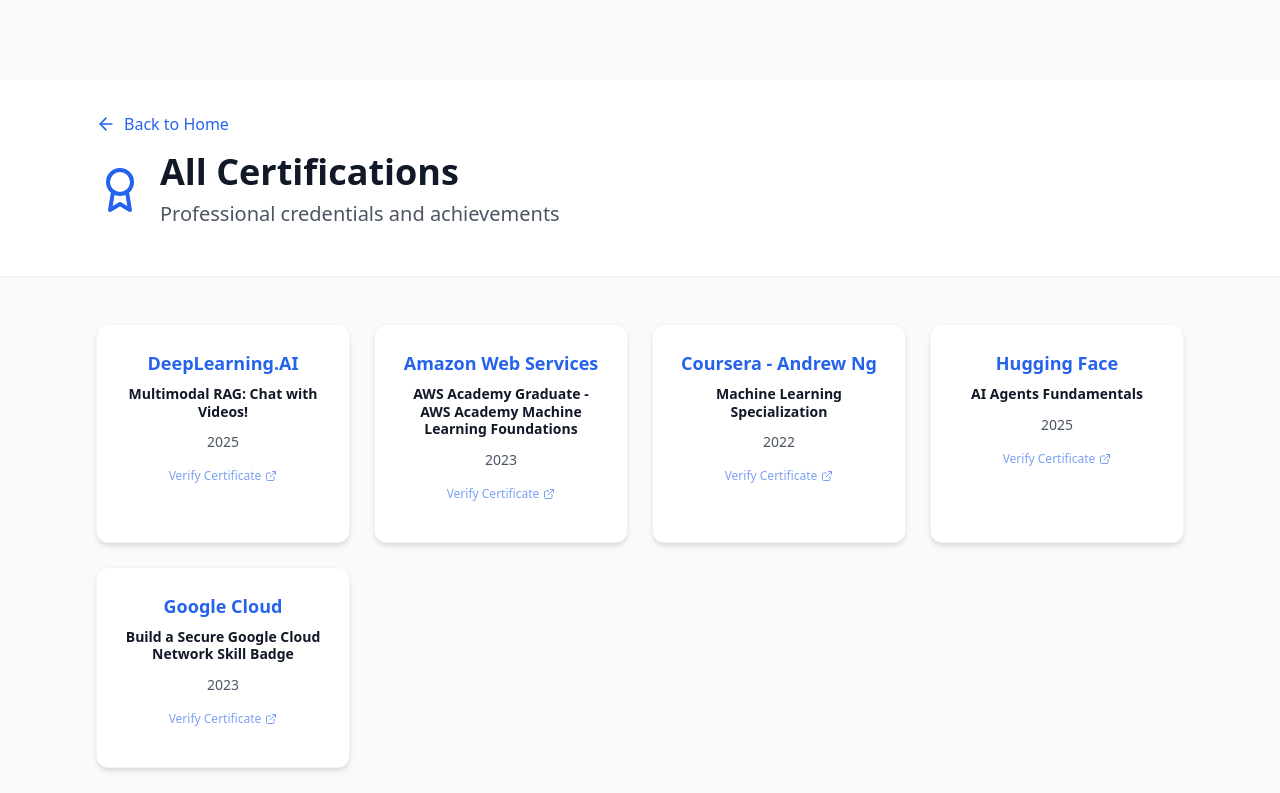
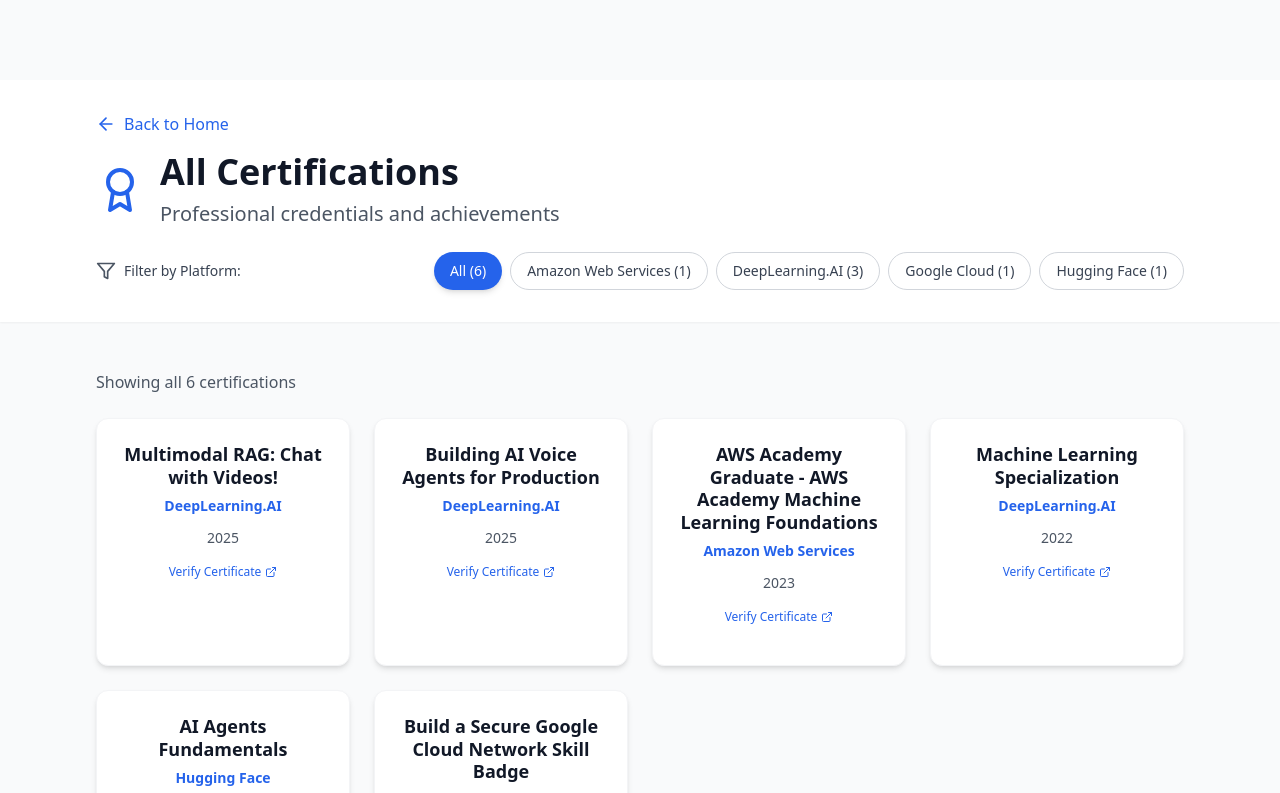
Before and after one commit to Jiten-Bhalavat/Portfolio, a React (Vite) app: page /certifications in a window 1280 px wide. Shown: the top 793 px of the page. Built offline with nearby package versions, Linux system fonts and the light colour scheme.

Commit message:
Added Filter and URL Bug sort

```diff
--- a/src/App.tsx
+++ b/src/App.tsx
@@ -501,14 +501,14 @@
                 className="bg-white rounded-xl p-6 shadow-md hover:shadow-xl transition-all duration-300 text-center group cursor-pointer transform hover:-translate-y-1 border border-gray-100"
               >
                 <div className="mb-4">
-                  <h3 className="text-lg font-bold text-blue-600 mb-2 group-hover:text-blue-800 transition-colors">
+                  <h3 className="text-lg font-bold text-gray-900 mb-2 leading-tight">
+                    {cert.title}
+                  </h3>
+                  <h4 className="font-semibold text-blue-600 mb-3 text-sm group-hover:text-blue-800 transition-colors">
                     {cert.issuer}
-                  </h3>
-                  <h4 className="font-semibold text-gray-900 mb-3 text-sm leading-tight">
-                    {cert.title}
                   </h4>
                   <p className="text-gray-600 text-sm mb-4">{cert.date}</p>
-                  <div className="flex items-center justify-center text-blue-600 opacity-60 group-hover:opacity-100 transition-opacity">
+                  <div className="flex items-center justify-center text-blue-600 transition-opacity">
                     <span className="text-xs mr-1">Verify Certificate</span>
                     <ExternalLink size={12} />
                   </div>
--- a/src/components/CertificationsPage.tsx
+++ b/src/components/CertificationsPage.tsx
@@ -1,9 +1,24 @@
-import React from 'react';
-import { Award, ArrowLeft, ExternalLink } from 'lucide-react';
+import React, { useState, useMemo } from 'react';
+import { Award, ArrowLeft, ExternalLink, Filter } from 'lucide-react';
 import { Link } from 'react-router-dom';
 import { allCertifications } from '../data/certifications';
 
 const CertificationsPage = () => {
+  const [selectedFilter, setSelectedFilter] = useState<string>('all');
+
+  // Get unique issuers for filter options
+  const uniqueIssuers = useMemo(() => {
+    const issuers = [...new Set(allCertifications.map(cert => cert.issuer))];
+    return issuers.sort();
+  }, []);
+
+  // Filter certifications based on selected filter
+  const filteredCertifications = useMemo(() => {
+    if (selectedFilter === 'all') {
+      return allCertifications;
+    }
+    return allCertifications.filter(cert => cert.issuer === selectedFilter);
+  }, [selectedFilter]);
 
   return (
     <div className="min-h-screen bg-gray-50 pt-20">
@@ -17,11 +32,47 @@
             <ArrowLeft size={20} className="mr-2" />
             Back to Home
           </Link>
-          <div className="flex items-center mb-4">
+          <div className="flex items-center mb-6">
             <Award size={48} className="text-blue-600 mr-4" />
             <div>
               <h1 className="text-4xl font-bold text-gray-900">All Certifications</h1>
               <p className="text-xl text-gray-600 mt-2">Professional credentials and achievements</p>
+            </div>
+          </div>
+
+          {/* Filter Section */}
+          <div className="flex flex-col sm:flex-row items-start sm:items-center justify-between gap-4">
+            <div className="flex items-center space-x-2">
+              <Filter size={20} className="text-gray-600" />
+              <span className="text-sm font-medium text-gray-700">Filter by Platform:</span>
+            </div>
+            <div className="flex flex-wrap gap-2">
+              <button
+                onClick={() => setSelectedFilter('all')}
+                className={`px-4 py-2 rounded-full text-sm font-medium transition-all ${
+                  selectedFilter === 'all'
+                    ? 'bg-blue-600 text-white shadow-md'
+                    : 'bg-white text-gray-700 border border-gray-300 hover:border-blue-300 hover:text-blue-600'
+                }`}
+              >
+                All ({allCertifications.length})
+              </button>
+              {uniqueIssuers.map((issuer) => {
+                const count = allCertifications.filter(cert => cert.issuer === issuer).length;
+                return (
+                  <button
+                    key={issuer}
+                    onClick={() => setSelectedFilter(issuer)}
+                    className={`px-4 py-2 rounded-full text-sm font-medium transition-all ${
+                      selectedFilter === issuer
+                        ? 'bg-blue-600 text-white shadow-md'
+                        : 'bg-white text-gray-700 border border-gray-300 hover:border-blue-300 hover:text-blue-600'
+                    }`}
+                  >
+                    {issuer} ({count})
+                  </button>
+                );
+              })}
             </div>
           </div>
         </div>
@@ -29,8 +80,18 @@
 
       {/* Certifications Grid */}
       <div className="max-w-6xl mx-auto px-4 sm:px-6 lg:px-8 py-12">
+        {/* Results Count */}
+        <div className="mb-6">
+          <p className="text-gray-600">
+            {selectedFilter === 'all'
+              ? `Showing all ${filteredCertifications.length} certifications`
+              : `Showing ${filteredCertifications.length} certification${filteredCertifications.length === 1 ? '' : 's'} from ${selectedFilter}`
+            }
+          </p>
+        </div>
+
         <div className="grid md:grid-cols-2 lg:grid-cols-3 xl:grid-cols-4 gap-6">
-          {allCertifications.map((cert, index) => (
+          {filteredCertifications.map((cert, index) => (
             <a
               key={index}
               href={cert.verifyUrl}
@@ -39,14 +100,14 @@
               className="bg-white rounded-xl p-6 shadow-md hover:shadow-xl transition-all duration-300 text-center group cursor-pointer transform hover:-translate-y-1 border border-gray-100"
             >
               <div className="mb-4">
-                <h3 className="text-lg font-bold text-blue-600 mb-2 group-hover:text-blue-800 transition-colors">
+                <h3 className="text-lg font-bold text-gray-900 mb-2 leading-tight">
+                  {cert.title}
+                </h3>
+                <h4 className="font-semibold text-blue-600 mb-3 text-sm group-hover:text-blue-800 transition-colors">
                   {cert.issuer}
-                </h3>
-                <h4 className="font-semibold text-gray-900 mb-3 text-sm leading-tight">
-                  {cert.title}
                 </h4>
                 <p className="text-gray-600 text-sm mb-4">{cert.date}</p>
-                <div className="flex items-center justify-center text-blue-600 opacity-60 group-hover:opacity-100 transition-opacity">
+                <div className="flex items-center justify-center text-blue-600 transition-opacity">
                   <span className="text-xs mr-1">Verify Certificate</span>
                   <ExternalLink size={12} />
                 </div>
@@ -54,6 +115,15 @@
             </a>
           ))}
         </div>
+
+        {/* No Results Message */}
+        {filteredCertifications.length === 0 && (
+          <div className="text-center py-12">
+            <Award size={48} className="text-gray-300 mx-auto mb-4" />
+            <h3 className="text-xl font-semibold text-gray-600 mb-2">No certifications found</h3>
+            <p className="text-gray-500">Try selecting a different filter option.</p>
+          </div>
+        )}
       </div>
     </div>
   );
--- a/src/data/certifications.ts
+++ b/src/data/certifications.ts
@@ -4,6 +4,12 @@
     issuer: "DeepLearning.AI",
     date: "2025",
     verifyUrl: "https://learn.deeplearning.ai/accomplishments/441cf1ac-b61e-49a6-981d-1fa7de350247?usp=sharing"
+  },
+  {
+    title: "Building AI Voice Agents for Production",
+    issuer: "DeepLearning.AI",
+    date: "2025",
+    verifyUrl: "https://learn.deeplearning.ai/accomplishments/ee5ce8b3-0d6e-4f9d-ae3a-a1eed45bf9a3?usp=sharing"
   },
   {
     title: "AWS Academy Graduate - AWS Academy Machine Learning Foundations",
@@ -13,7 +19,7 @@
   },
   {
     title: "Machine Learning Specialization",
-    issuer: "Coursera - Andrew Ng",
+    issuer: "DeepLearning.AI",
     date: "2022",
     verifyUrl: "https://coursera.org/share/1fe45f14c1360815fac29c6765f8615d"
   },
--- a/src/data/projects.ts
+++ b/src/data/projects.ts
@@ -1,7 +1,7 @@
 export const allProjects = [
   {
     title: "AI Voice Translator",
-    description: "Intelligent conversational AI using natural language processing and LLMs for customer support automation",
+    description: "A multilingual voice translation system that converts spoken input into accurate translations across multiple languages using SST and TTS",
     image: "https://images.pexels.com/photos/8386440/pexels-photo-8386440.jpeg?auto=compress&cs=tinysrgb&w=400",
     tech: ["Speech-to-Text", "Text-to-Speech", "Large Language Models", "OpenAI", "Whisper"],
     github: "https://github.com/Jiten-Bhalavat/Voice-Translator",
```
